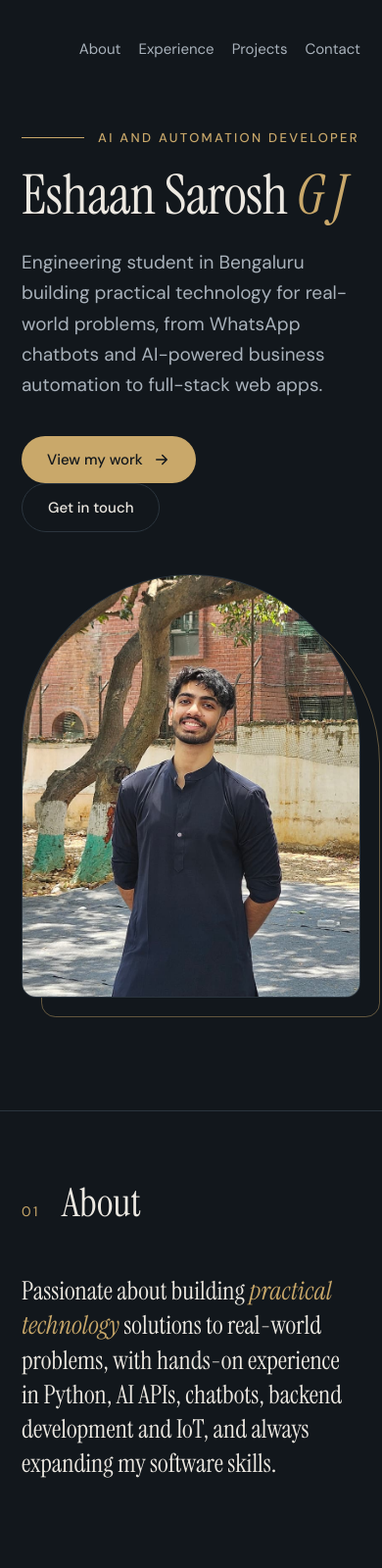
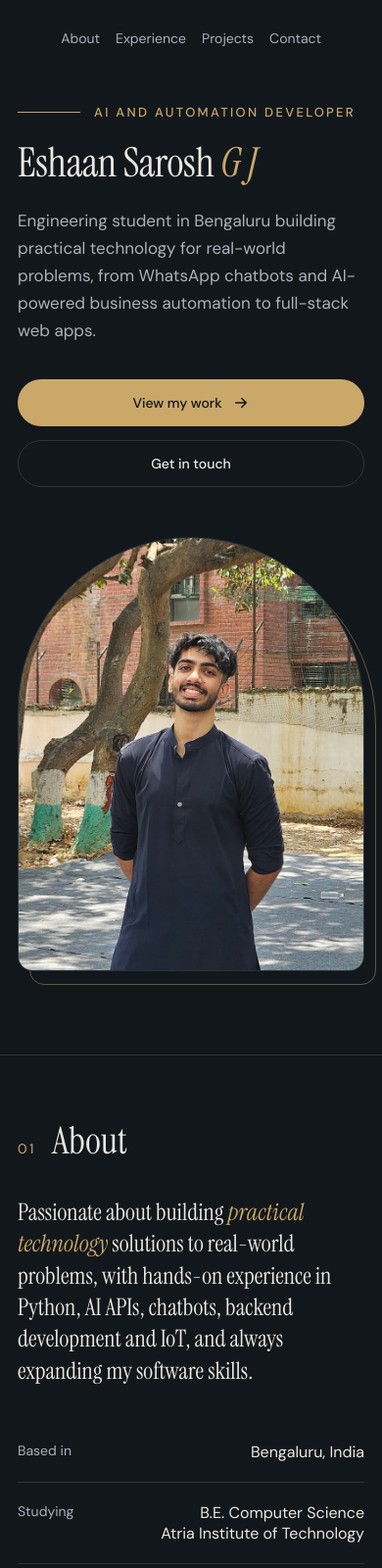
Before and after one commit to eshaaaaann/portfolio, a plain HTML site: page index.html in a window 390 px wide. Shown: the top 1600 px of the page at 98% size. Drawn offline with Linux system fonts and the light colour scheme.

Commit message:
Update index.html

```diff
--- a/index.html
+++ b/index.html
@@ -9,7 +9,7 @@
 <link rel="preconnect" href="https://fonts.gstatic.com" crossorigin>
 <link href="https://fonts.googleapis.com/css2?family=Instrument+Serif:ital@0;1&amp;family=DM+Sans:wght@400;500;600&amp;display=swap" rel="stylesheet">
 <style>
-        html{scroll-behavior:smooth}
+html{scroll-behavior:smooth;-webkit-text-size-adjust:100%}
 :root{--accent:#C9A86A}
 body{margin:0;background:#12171C}
 .pg{--bg:#12171C;--sf:#1A2229;--ln:#2B353E;--tx:#ECE8E1;--mu:#A9B2BB;font-family:'DM Sans',system-ui,sans-serif;background:var(--bg);color:var(--tx);box-sizing:border-box;overflow:hidden;width:100%}
@@ -29,10 +29,10 @@
 .hero{display:grid;grid-template-columns:1.15fr .85fr;gap:72px;align-items:center;padding:64px 0 110px}
 .eyebrow{color:var(--accent);letter-spacing:.18em;text-transform:uppercase;font-size:13px;font-weight:500;display:flex;align-items:center;gap:14px}
 .eyebrow::before{content:"";height:1px;background:var(--accent);animation:grow 1s .3s both}
-        .hn{font-size:92px;line-height:1.02;margin:22px 0 24px;letter-spacing:-.01em}
+.hn{font-size:clamp(48px,7.5vw,92px);line-height:1.02;margin:22px 0 24px;letter-spacing:-.01em}
 .hn em{color:var(--accent)}
 .lead{font-size:19px;line-height:1.65;color:var(--mu);max-width:540px;margin:0 0 36px}
-        .btn{display:inline-flex;align-items:center;gap:10px;padding:14px 26px;min-height:48px;border-radius:999px;font-weight:500;font-size:15px;text-decoration:none;margin-right:14px;transition:transform .3s,box-shadow .3s,border-color .3s,color .3s}
+.btn{display:inline-flex;align-items:center;gap:10px;padding:14px 26px;min-height:48px;border-radius:999px;font-weight:500;font-size:15px;text-decoration:none;overflow-wrap:anywhere;transition:transform .3s,box-shadow .3s,border-color .3s,color .3s}
 .btn svg{transition:transform .3s}.btn:hover svg{transform:translateX(5px)}
 .b1{background:var(--accent);color:#12171C}.b1:hover{transform:translateY(-3px);box-shadow:0 14px 30px -12px var(--accent)}
 .b2{border:1px solid var(--ln);color:var(--tx)}.b2:hover{border-color:var(--accent);color:var(--accent);transform:translateY(-3px)}
@@ -45,9 +45,11 @@
 .sec{padding:100px 0;border-top:1px solid var(--ln)}
 .sh{display:flex;align-items:baseline;gap:22px;margin-bottom:52px}
 .sn{color:var(--accent);font-size:14px;letter-spacing:.18em}
-        .sh h2{font-size:56px;margin:0;line-height:1.05}
+.sh h2{font-size:clamp(38px,5vw,56px);margin:0;line-height:1.05}
 .two{display:grid;grid-template-columns:1.2fr .8fr;gap:72px}
-        .big{font-size:32px;line-height:1.35;margin:0}
+.eq{grid-template-columns:1fr 1fr}
+.btns{display:flex;flex-wrap:wrap;gap:14px}
+.big{font-size:clamp(24px,3vw,32px);line-height:1.35;margin:0}
 .big em{color:var(--accent)}
 .fact{display:flex;justify-content:space-between;gap:20px;padding:20px 0;border-bottom:1px solid var(--ln);transition:padding .35s,border-color .35s}
 .fact:hover{padding-left:12px;border-color:var(--accent)}
@@ -78,15 +80,37 @@
 .ed b{display:block;font-weight:500;font-size:17px;margin-bottom:4px}
 .ed span{color:var(--mu);font-size:15px}
 .sub{font-size:14px;letter-spacing:.18em;text-transform:uppercase;color:var(--accent);margin:0 0 24px}
-        .cta{font-size:84px;line-height:1.05;margin:0 0 36px}
+.cta{font-size:clamp(40px,7vw,84px);line-height:1.05;margin:0 0 36px}
 .cta em{color:var(--accent)}
 .cl{display:flex;flex-wrap:wrap;gap:12px 32px;margin-top:48px}
 .cl a{color:var(--mu);text-decoration:none;font-size:15px;padding:12px 0;position:relative;transition:color .3s}
 .cl a:hover{color:var(--accent)}
 .ft{display:flex;justify-content:space-between;color:var(--mu);font-size:14px;padding:28px 0;border-top:1px solid var(--ln)}
+@media(max-width:1000px){.wrap{padding:0 28px}.hero{gap:44px}.two{gap:44px}.row{grid-template-columns:190px 1fr;gap:28px}}
 @media(max-width:860px){
-            .wrap{padding:0 22px}.hero,.two,.grid3,.row{grid-template-columns:1fr}.hero{gap:48px;padding-top:32px}
-            .hn{font-size:56px}.sh h2{font-size:40px}.cta{font-size:52px}.big{font-size:26px}.row{gap:14px}.nl a{margin-left:18px}.rt{font-size:28px}.ft{flex-direction:column;gap:8px}.sec{padding:72px 0}}
+.wrap{padding:0 22px}
+.hero,.two,.grid3,.row,.eq{grid-template-columns:1fr}
+.nav{justify-content:center;padding:18px 0}
+.nl{display:flex;flex-wrap:wrap;justify-content:center;gap:0 22px}
+.nl a{margin-left:0;font-size:14px}
+.hero{gap:56px;padding:28px 0 80px}
+.lead{font-size:17px}
+.btns .btn{flex:1 1 100%;justify-content:center;margin:0}
+.phw{max-width:400px;margin:0 auto}
+.phw::before{inset:14px -12px -14px 12px}
+.sec{padding:68px 0}
+.sh{margin-bottom:36px;gap:16px}
+.two{gap:36px}
+.row{gap:10px;padding:28px 16px}
+.row:hover,.card:hover{transform:none}
+.rt{font-size:28px}
+.card{min-height:0}
+.fact:hover,.ed:hover{padding-left:0}
+.cl{margin-top:32px;gap:4px 24px}
+.ft{flex-direction:column;gap:6px}
+}
+@media(max-width:480px){.hn{font-size:clamp(34px,10.6vw,48px)}.hn em{white-space:nowrap}}
+@media(max-width:400px){.wrap{padding:0 18px}.btn{padding:13px 18px;font-size:14px}.nl{gap:0 16px}}
 @media(prefers-reduced-motion:reduce){.a{animation:none;opacity:1}.phw{animation:none}}
 /* Zoom: shows the middle half of the photo (head to stomach). Works for any 3:4 photo, e.g. 3000x4000.
    Tweak: left = horizontal shift, top = vertical shift (more negative = shows lower part of photo), width = zoom (200% = 2x). */
@@ -106,7 +130,7 @@
 <div class="eyebrow a d1">AI and Automation Developer</div>
 <h1 class="hn serif a d2">Eshaan Sarosh <em>G J</em></h1>
 <p class="lead a d3">Engineering student in Bengaluru building practical technology for real-world problems, from WhatsApp chatbots and AI-powered business automation to full-stack web apps.</p>
-                <div class="a d4"><a class="btn b1" href="#projects">View my work <svg width="18" height="18" viewBox="0 0 24 24" fill="none" stroke="currentColor" stroke-width="2" stroke-linecap="round" stroke-linejoin="round" aria-hidden="true"><path d="M5 12h14M13 6l6 6-6 6"/></svg></a><a class="btn b2" href="#contact">Get in touch</a></div>
+<div class="a d4 btns"><a class="btn b1" href="#projects">View my work <svg width="18" height="18" viewBox="0 0 24 24" fill="none" stroke="currentColor" stroke-width="2" stroke-linecap="round" stroke-linejoin="round" aria-hidden="true"><path d="M5 12h14M13 6l6 6-6 6"/></svg></a><a class="btn b2" href="#contact">Get in touch</a></div>
 </div>
 <div class="a d3"><div class="phw"><div class="ph"><b>Your portrait here</b><span>Save your photo as photo.jpg next to this file</span><img class="ph-img" src="photo.jpg" alt="Portrait of Eshaan Sarosh G J" onerror="this.remove()"></div></div></div>
 </div>
@@ -162,10 +186,10 @@
 <span class="tag">Full Stack · Education</span>
 <h3 class="ct serif">ReSkilled</h3>
 <p class="cd">An education management platform shaped by teacher research, with a custom frontend, backend architecture and database schema.</p>
-                <a class="lk" href="https://reskilled.onrender.com/" target="_blank" rel="noopener">VIEW PROJECT <svg width="16" height="16" viewBox="0 0 24 24" fill="none" stroke="currentColor" stroke-width="2" stroke-linecap="round" stroke-linejoin="round" aria-hidden="true"><path d="M7 17L17 7M8 7h9v9"/></svg></a>
+<a class="lk" href="https://reskilled.onrender.com/" target="_blank" rel="noopener">[PROJECT LINK] <svg width="16" height="16" viewBox="0 0 24 24" fill="none" stroke="currentColor" stroke-width="2" stroke-linecap="round" stroke-linejoin="round" aria-hidden="true"><path d="M7 17L17 7M8 7h9v9"/></svg></a>
 </div>
 <div class="card">
-                <div class="th"><img src="Anvil.png" alt="Anvil app screenshot"></div>
+<div class="th">Project screenshot</div>
 <span class="tag">AI-assisted · Web App</span>
 <h3 class="ct serif">Anvil</h3>
 <p class="cd">A gym progress tracker web app I created with the help of AI tools during my internship at InAmigos Foundation.</p>
@@ -175,7 +199,7 @@
 </div></div>
 
 <div class="sec" id="skills"><div class="wrap">
-        <div class="two" style="grid-template-columns:1fr 1fr">
+<div class="two eq">
 <div>
 <p class="sub">Skills</p>
 <div class="chips"><span class="chip">AI &amp; Automation</span><span class="chip">Python &amp; Java</span><span class="chip">Web Design</span><span class="chip">Full Stack Development</span><span class="chip">Chatbot Development</span><span class="chip">Problem-Solving</span><span class="chip">Computer Literacy</span><span class="chip">Content Creation</span><span class="chip">Strong Communication</span></div>
@@ -192,8 +216,10 @@
 <div class="sec" id="contact"><div class="wrap">
 <p class="sub">Contact</p>
 <h2 class="cta serif">Let’s build something <em>useful</em> together.</h2>
+<div class="btns">
 <a class="btn b1" href="mailto:eshaansaroshgj@gmail.com">eshaansaroshgj@gmail.com <svg width="18" height="18" viewBox="0 0 24 24" fill="none" stroke="currentColor" stroke-width="2" stroke-linecap="round" stroke-linejoin="round" aria-hidden="true"><path d="M5 12h14M13 6l6 6-6 6"/></svg></a>
 <a class="btn b2" href="tel:+919742216585">+91 97422 16585</a>
+</div>
 <div class="cl"><a href="https://github.com/eshaaaaann" target="_blank" rel="noopener">GitHub</a><a href="https://www.linkedin.com/in/eshaansaroshgj/" target="_blank" rel="noopener">LinkedIn</a><a href="https://www.youtube.com/@whatssinthenameee" target="_blank" rel="noopener">YouTube</a></div>
 </div>
 <div class="wrap"><div class="ft"><span>© 2026 Eshaan Sarosh G J</span><span>Bengaluru, India</span></div></div>
```
Lines whose indentation alone changed are shown as unchanged.
